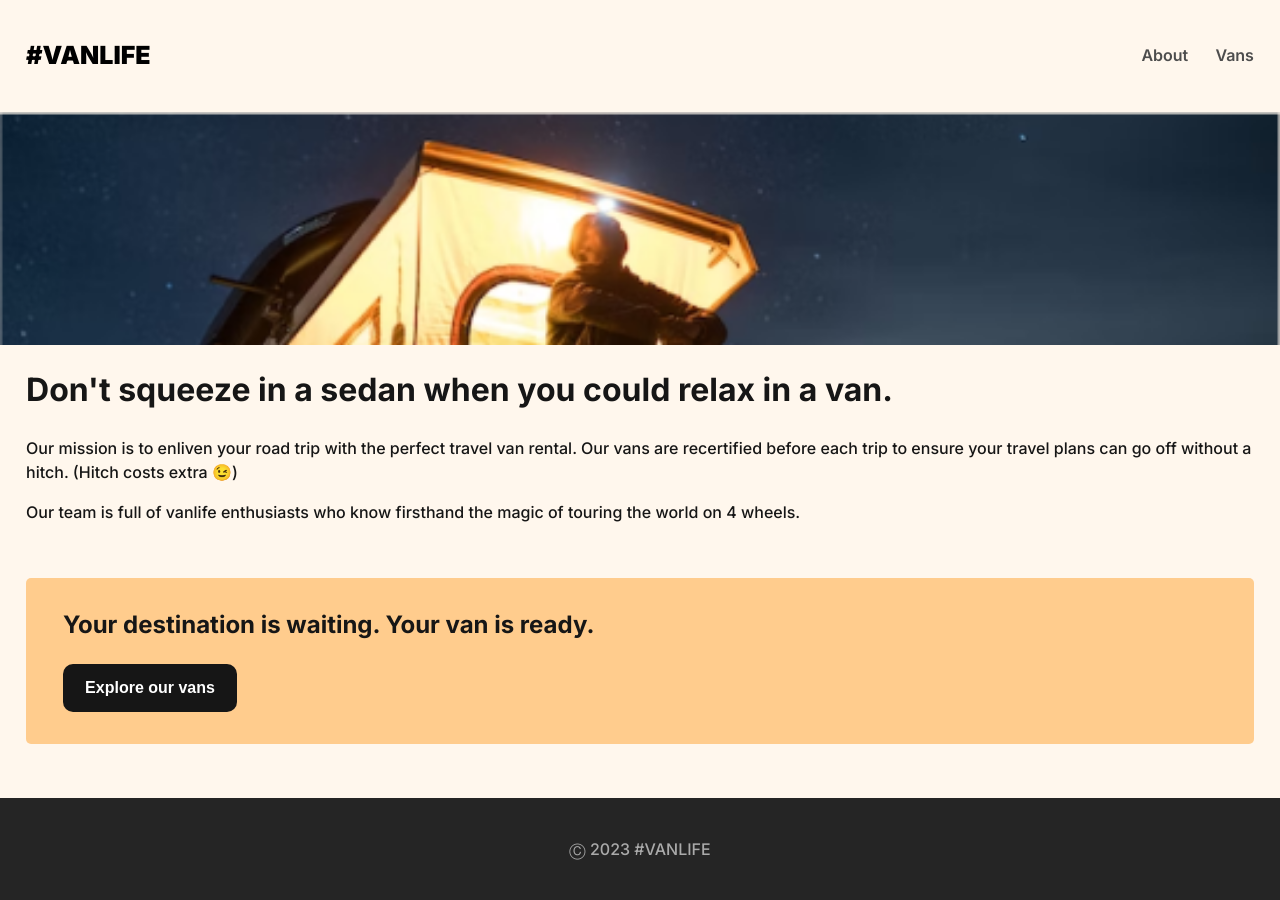
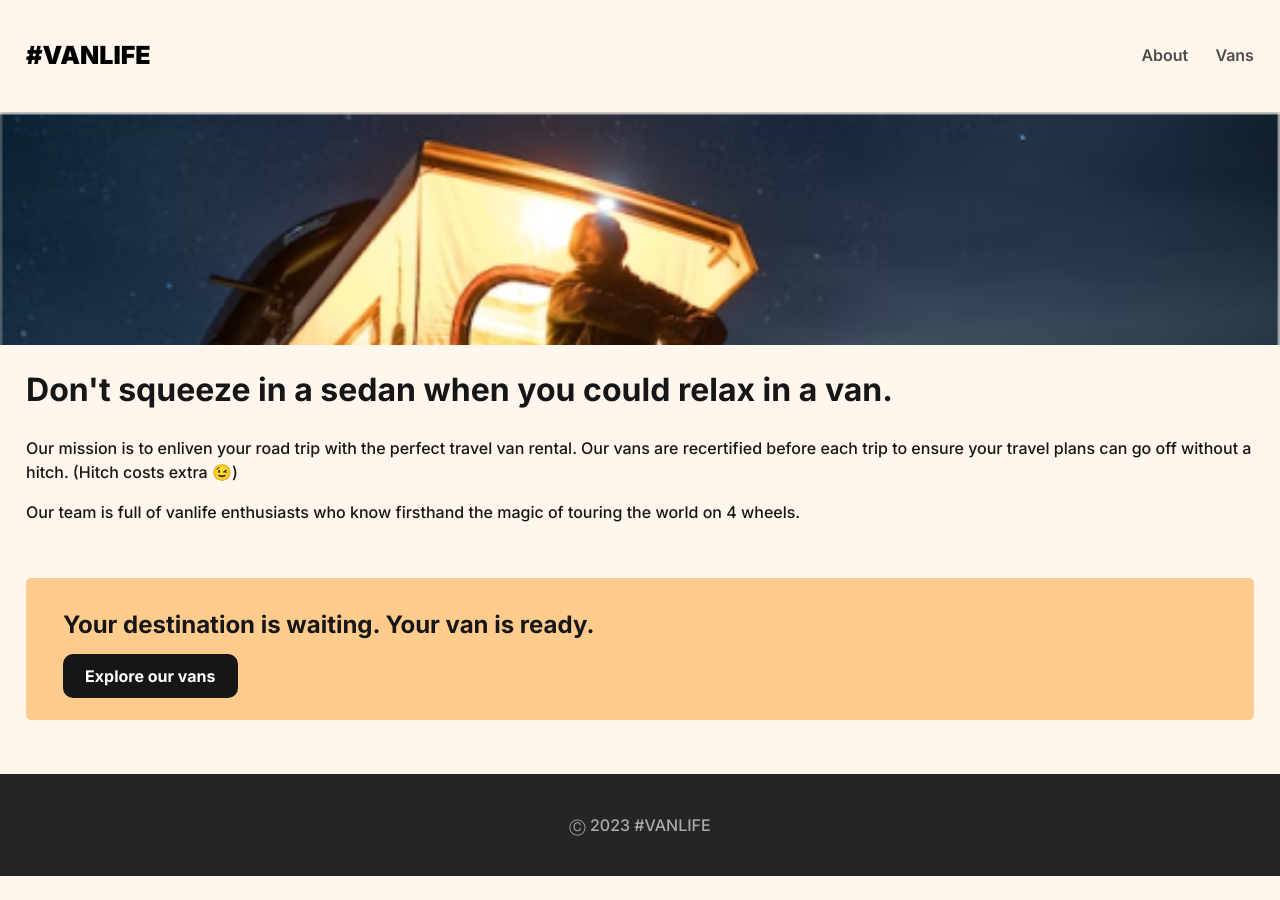
Before and after one commit to qserena/08-van-life, a React (Vite) app: page /about in a window 1280 px wide. After the commit the page ends 876 px from the top, so only its background shows below. Built offline with nearby package versions, Linux system fonts and the light colour scheme.

Commit message:
Adjustments to Bob's solution.

```diff
--- a/src/index.css
+++ b/src/index.css
@@ -115,12 +115,17 @@ nav a:hover {
 	height: 50px;
 	width: 494px;
 	text-align: center;
-	font-size: 1.13em;
+	font-size: 1.13rem;
 	font-weight: 700;
 	line-height: 1.76em; /* 175.898% */
 	border: none;
 	border-radius: 5px;
-	cursor: pointer;
+	text-decoration: none;
+	padding-top: 0.5em;
+}
+
+.big-btn:hover {
+	transform: translate(1px, 1px);
 }
 
 .home .big-btn {
@@ -157,7 +162,11 @@ nav a:hover {
 	font-weight: 700;
 	padding: 0.75em 1.38em;
 	line-height: 1.5em;
-	cursor: pointer;
+	text-decoration: none;
+}
+
+.black-btn:hover {
+	transform: translate(1px, 1px);
 }
 
 footer {
--- a/src/index.jsx
+++ b/src/index.jsx
@@ -2,8 +2,8 @@ import React from 'react'
 import ReactDOM from 'react-dom/client'
 import { BrowserRouter, Routes, Route, Link } from 'react-router-dom'
 import './index.css'
-import Home from './Home'
-import About from './About'
+import Home from './pages/Home'
+import About from './pages/About'
 
 function App() {
 	return (
--- a/src/About.jsx
+++ b/src/pages/About.jsx
@@ -1,3 +1,5 @@
+import { Link } from 'react-router-dom'
+
 export default function About() {
 	return (
 		<div className="about">
@@ -16,7 +18,9 @@ export default function About() {
 				</p>
 				<div className="destination-container">
 					<h3>Your destination is waiting. Your van is ready.</h3>
-					<button className="black-btn">Explore our vans</button>
+					<Link to="/vans" className="black-btn">
+						Explore our vans
+					</Link>
 				</div>
 			</div>
 		</div>
--- a/src/Home.jsx
+++ b/src/pages/Home.jsx
@@ -1,3 +1,5 @@
+import { Link } from 'react-router-dom'
+
 export default function Home() {
 	return (
 		<div className="home">
@@ -7,7 +9,9 @@ export default function Home() {
 					Add adventure to your life by joining the #vanlife movement.
 					Rent the perfect van to make your perfect road trip.
 				</p>
-				<button className="big-btn">Find your van</button>
+				<Link to="vans" className="big-btn">
+					Find your van
+				</Link>
 			</div>
 		</div>
 	)
```
